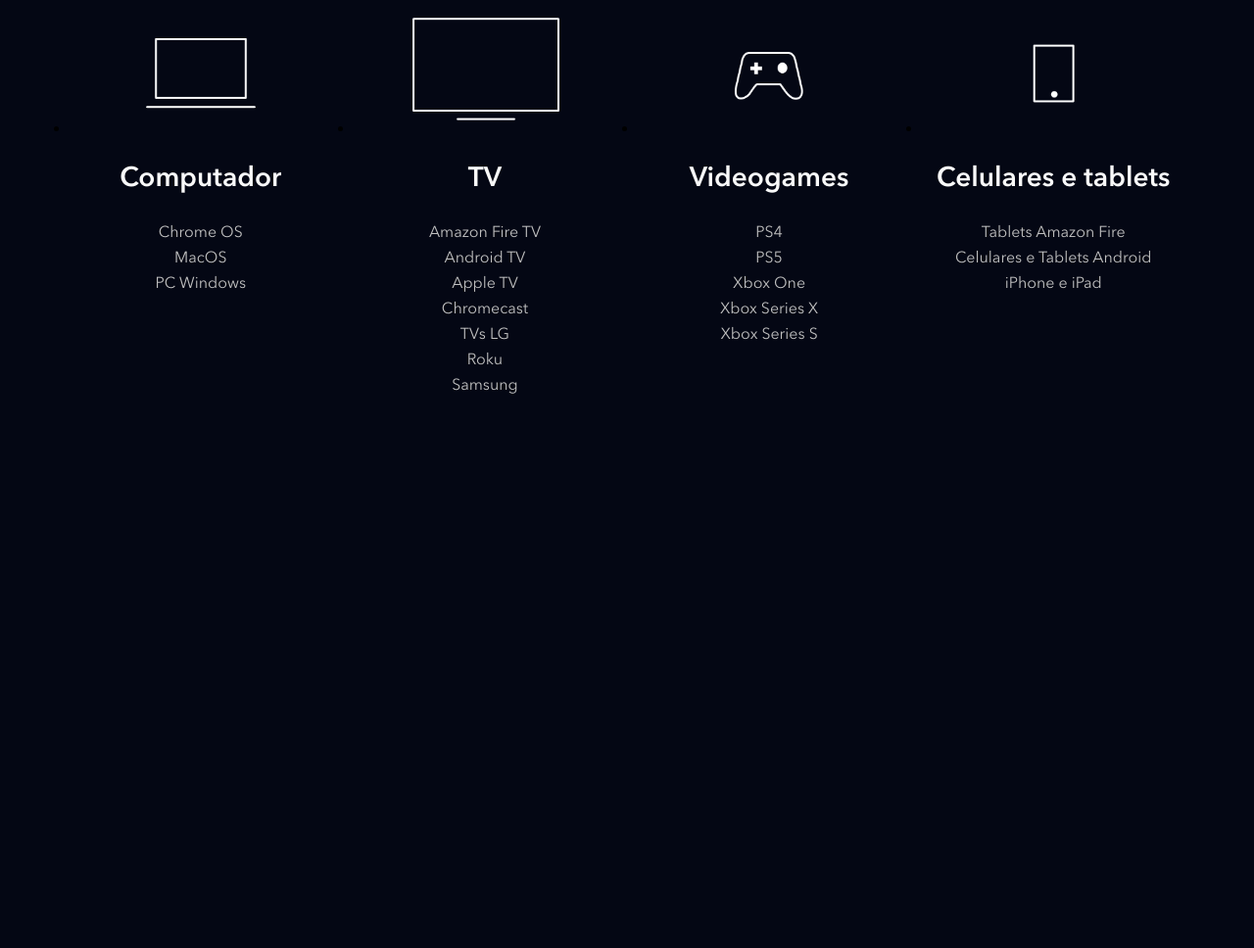
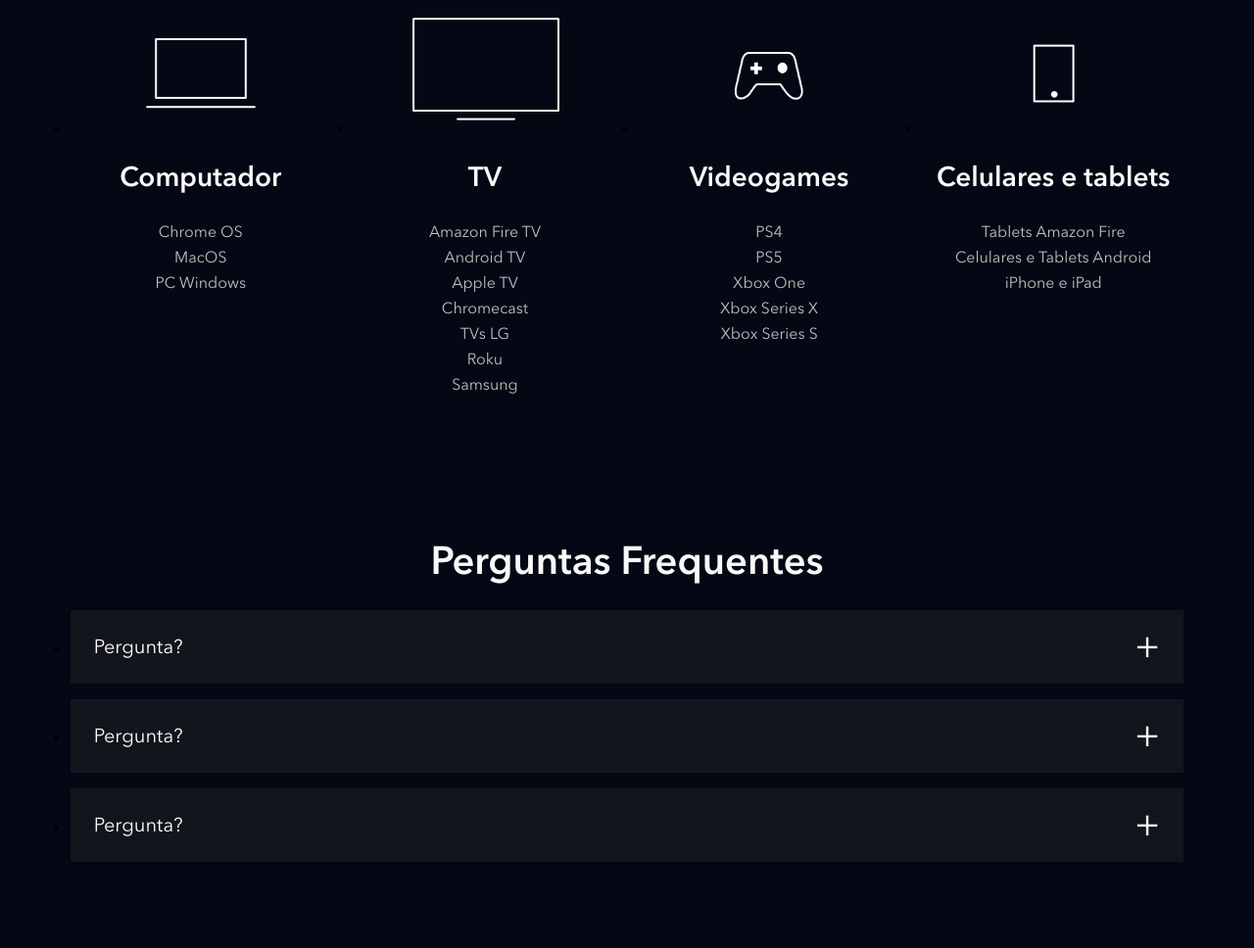
Before and after one commit to Kulasq/clone_disneyplus, a website: page index.html in a window 1280 px wide. Shown: the part 3913-4881 px from the top of the page at 98% size. Before the commit the page ends 4390 px from the top, so only its background shows below. Drawn offline with nearby package versions, Linux system fonts and the light colour scheme; files that its build step writes are made by us from their sources; files whose address does not match are found by name.

Commit message:
adicionando estrutura do FAQ

```diff
--- a/index.html
+++ b/index.html
@@ -213,6 +213,35 @@
             </li>
         </ul>
     </section>
+    <section class="faq">
+        <h2 class="title">Perguntas Frequentes</h2>
+        <ul class="faq__questions">
+            <li class="faq__questions__item">
+                <div class="faq__questions__item__question" data-faq-question>
+                    Pergunta?
+                </div>
+                <div class="faq__questions__item__answer text--big">
+                    Resposta
+                </div>
+            </li>
+            <li class="faq__questions__item">
+                <div class="faq__questions__item__question" data-faq-question>
+                    Pergunta?
+                </div>
+                <div class="faq__questions__item__answer text--big">
+                    Resposta
+                </div>
+            </li>
+            <li class="faq__questions__item">
+                <div class="faq__questions__item__question" data-faq-question>
+                    Pergunta?
+                </div>
+                <div class="faq__questions__item__answer text--big">
+                    Resposta
+                </div>
+            </li>
+        </ul>
+    </section>
 
     <script src="./src/main.js"></script>
 </body>
--- a/src/main.js
+++ b/src/main.js
@@ -1,6 +1,7 @@
 document.addEventListener('DOMContentLoaded', function() {
     const buttons = document.querySelectorAll('[data-tab-button]');
     const tabsContainer = document.querySelectorAll('[data-tab-id]');
+    const questions = document.querySelectorAll('[data-faq-question]');
 
     for (let i = 0; i < buttons.length; i++) {
         buttons[i].addEventListener('click', function(botao) {
@@ -12,7 +13,18 @@
             botao.target.classList.add('shows__tabs__button--is-active');
         })
     }
+
+    for (let i = 0; i < questions.length; i++) {
+        questions[i].addEventListener('click', abreOuFechaResposta);
+    }
 })
+
+function abreOuFechaResposta(elemento) {
+    const classe = 'faq__questions__item--is-open';
+    const elementoPai = elemento.target.parentNode;
+
+    elementoPai.classList.toggle(classe);
+}
 
 function removeBotaoAtivo() {
     const buttons = document.querySelectorAll('[data-tab-button]');
--- /dev/null
+++ b/src/styles/_faq.scss
@@ -0,0 +1,54 @@
+.faq {
+    padding: 5.6vw;
+
+    h2 {
+        text-align: center;
+        margin-bottom: 24px;
+    }
+
+    &__questions {
+        &__item {
+            background-color: #13151d;
+            margin-bottom: 16px;
+
+            &__question {
+                color: #fff;
+                font-size: 20px;
+                padding: 24px;
+                display: block;
+                cursor: pointer;
+                position: relative;
+
+                &::after {
+                    content: '+';
+                    position: absolute;
+                    top: 0;
+                    right: 24px;
+                    height: 100%;
+                    display: flex;
+                    align-items: center;
+                    font-size: 40px;
+                }
+            }
+
+            &__answer {
+                height: 0;
+                overflow: hidden;
+                padding: 0 24px;
+                transition: height, .2s ease;
+            }
+
+            &--is-open {
+                .faq__questions__item__question::after {
+                    content: '-';
+                }
+
+                .faq__questions__item__answer {
+                    height: auto;
+                    padding-bottom: 24px;
+                    transition: height, .2s ease;
+                }
+            }
+        }
+    }
+}
--- a/src/styles/main.scss
+++ b/src/styles/main.scss
@@ -3,6 +3,7 @@
 @use 'shows';
 @use 'plans';
 @use 'available-devices';
+@use 'faq';
 
 @font-face {
     font-family: Avenir;
```
